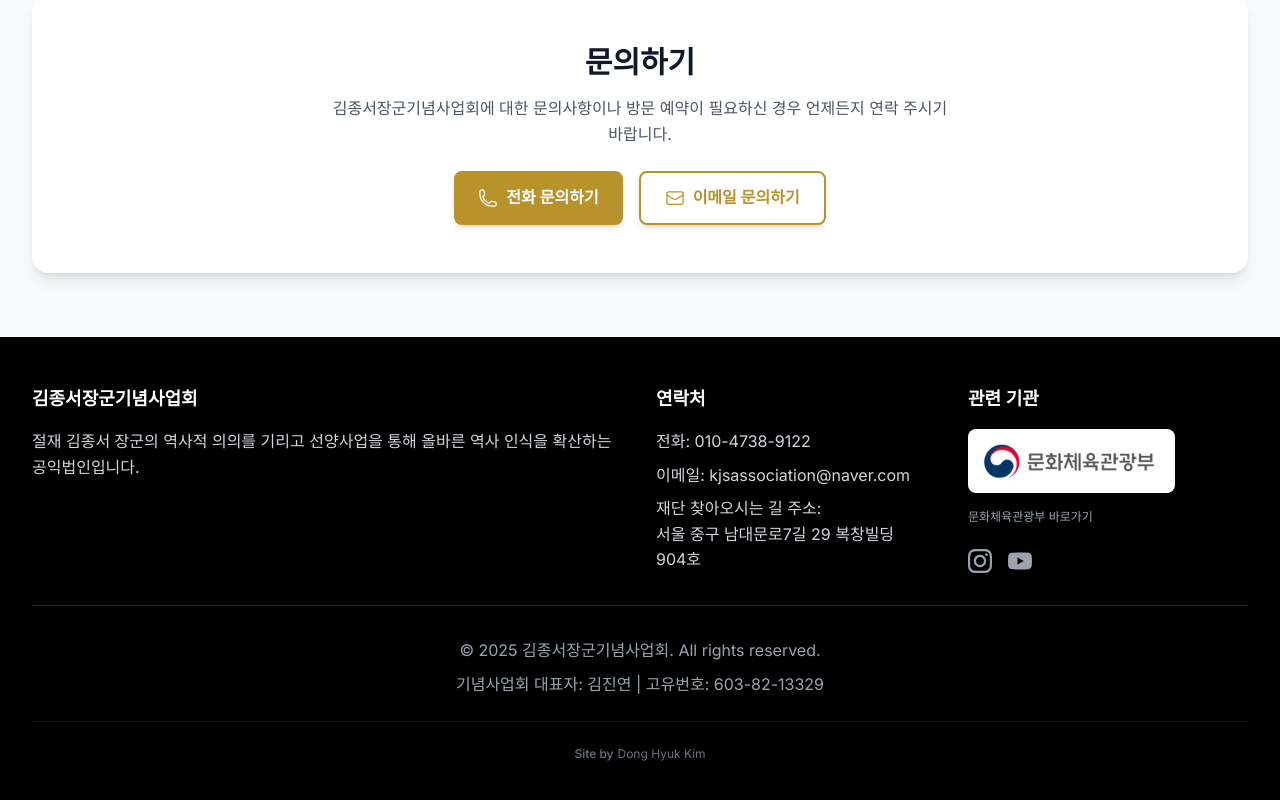
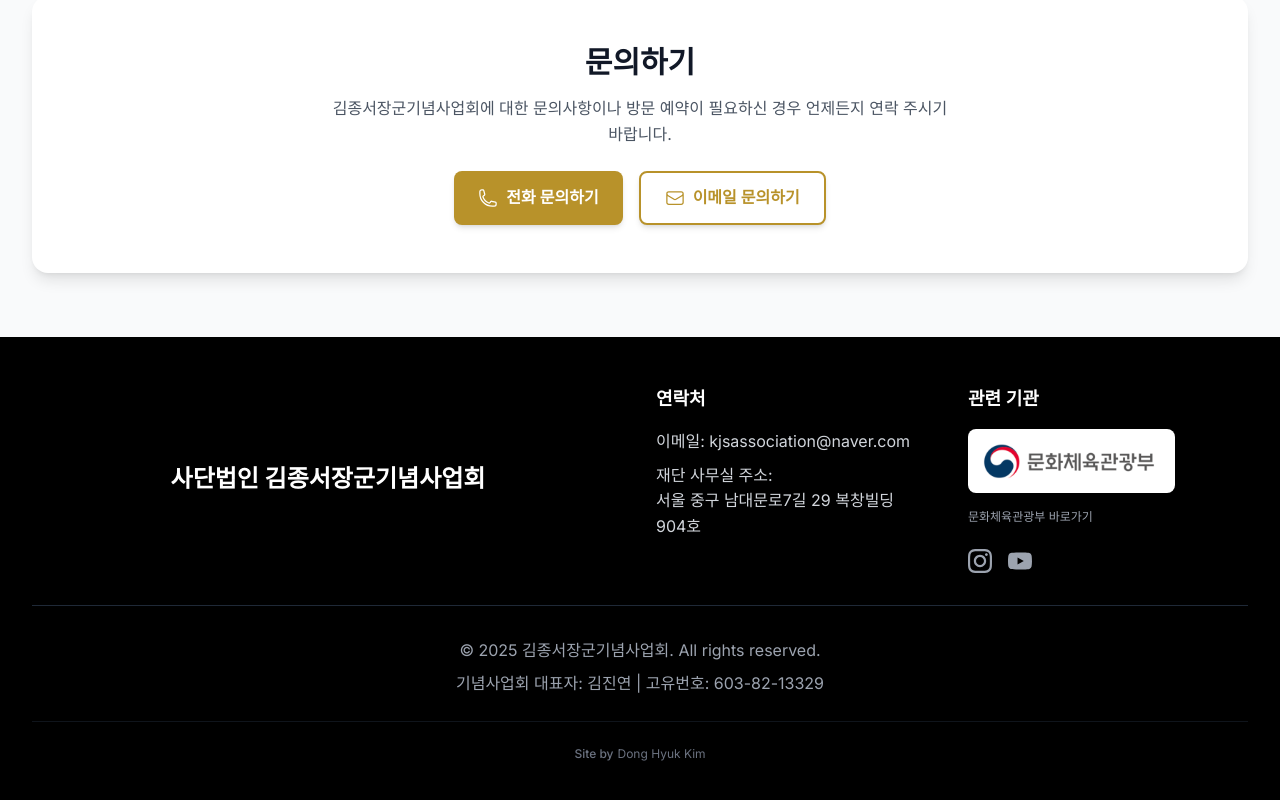
Before and after one commit to kimd345/kimjongseo-frontend, a Next.js app: page /contact in a window 1280 px wide. Shown: the part 1230-2030 px from the top of the page. Built offline with nearby package versions, Linux system fonts and the light colour scheme.

Commit message:
UI adjustments

```diff
--- a/data/content.json
+++ b/data/content.json
@@ -1,6 +1,5 @@
 {
   "content": {
-    "about-general/sources": [],
     "library/announcements": [],
     "library/press": [
       {
--- a/src/app/about-general/life/page.tsx
+++ b/src/app/about-general/life/page.tsx
@@ -296,10 +296,10 @@ export default function LifeAchievementsPage() {
 								<ChevronRightIcon className='ml-2 h-5 w-5' />
 							</Link>
 							<Link
-								href='/library/sources'
+								href='/library/academic'
 								className='inline-flex items-center px-6 py-3 bg-white border-2 border-brand-600 text-brand-600 font-semibold rounded-lg hover:bg-brand-50 transition-all duration-200 shadow-md'
 							>
-								관련 사료 및 연구
+								학술 자료 보기
 								<ChevronRightIcon className='ml-2 h-5 w-5' />
 							</Link>
 						</div>
--- a/src/app/organization/chairman/page.tsx
+++ b/src/app/organization/chairman/page.tsx
@@ -170,10 +170,10 @@ export default function ChairmanMessagePage() {
 								<ChevronRightIcon className='ml-2 h-5 w-5' />
 							</Link>
 							<Link
-								href='/organization/history'
+								href='/organization/projects'
 								className='inline-flex items-center px-6 py-3 bg-brand-600 text-white font-semibold rounded-lg hover:bg-brand-700 transition-all duration-200 shadow-md'
 							>
-								사업회 연혁 보기
+								선양사업 보기
 								<ChevronRightIcon className='ml-2 h-5 w-5' />
 							</Link>
 						</div>
--- a/src/components/admin/content-editor.tsx
+++ b/src/components/admin/content-editor.tsx
@@ -32,12 +32,12 @@ const CONTENT_ENABLED_SECTIONS = [
 	'library/press', // 자료실 > 보도자료
 	'library/academic', // 자료실 > 학술 자료
 	'library/archive', // 자료실 > 사진·영상 아카이브
-	'library/sources', // 자료실 > 관련 사료 및 연구
+	'library/donation-reports', // 자료실 > 기부금 사용내역 및 결산자료
 	'library/announcements', // 자료실 > 공지사항
 	'organization/projects', // 기념사업회 > 선양사업
-	'organization/history', // 기념사업회 > 연혁 (ADDED)
 	// REMOVED: 'about-general/life' - 절재 김종서 장군 > 생애 및 업적
 	// REMOVED: 'about-general/significance' - 절재 김종서 장군 > 역사적 의의
+	// REMOVED: 'library/sources', // 자료실 > 관련 사료 및 연구
 ];
 
 export default function ContentEditor({ initialContent }: ContentEditorProps) {
--- a/src/components/home/hero.tsx
+++ b/src/components/home/hero.tsx
@@ -221,7 +221,7 @@ export default function EnhancedHeroSection({}: EnhancedHeroSectionProps) {
 					onLoad={() => setImageLoaded(true)}
 				/>
 				{/* REVERSED: Light gradient overlay */}
-				<div className='absolute inset-0 bg-gradient-to-b from-black/40 via-black/20 to-black/40' />
+				{/* <div className='absolute inset-0 bg-gradient-to-b from-black/40 via-black/20 to-black/40' /> */}
 			</div>
 
 			{/* Main Content - Right Aligned at Top - DARK TEXT */}
@@ -231,15 +231,15 @@ export default function EnhancedHeroSection({}: EnhancedHeroSectionProps) {
 			>
 				<div className='ml-auto max-w-2xl'>
 					<h1 className='font-chosun text-4xl sm:text-5xl md:text-6xl lg:text-7xl xl:text-8xl font-bold mb-4 md:mb-6 leading-tight'>
-						절재 김종서 장군
+						절재 김종서
 					</h1>
 					<div className='font-chosun text-xl sm:text-2xl md:text-3xl lg:text-4xl xl:text-5xl text-gray-900 mb-6 md:mb-8'>
 						金宗瑞 (1383-1453)
 					</div>
 					<p className='text-lg sm:text-xl md:text-2xl lg:text-3xl text-gray-800 leading-relaxed'>
-						조선 전기의 명재상이자 무장
+						조선 전기의 문무겸전한 명재상이자
 						<br />
-						6진 개척을 통한 영토 확장의 주역
+						6진 개척을 통한 한반도 영토 확장의 주역
 					</p>
 				</div>
 			</div>
@@ -291,7 +291,7 @@ export default function EnhancedHeroSection({}: EnhancedHeroSectionProps) {
 					>
 						<p className='font-chosun text-base sm:text-xl md:text-2xl lg:text-3xl xl:text-4xl font-bold text-shadow-lg tracking-wide'>
 							<InteractiveWord korean='삭풍' chinese='朔風' />
-							은나모끝에불고
+							은나무끝에불고
 						</p>
 					</div>
 
@@ -324,7 +324,7 @@ export default function EnhancedHeroSection({}: EnhancedHeroSectionProps) {
 						<p className='font-chosun text-base sm:text-xl md:text-2xl lg:text-3xl xl:text-4xl font-bold text-shadow-lg tracking-wide'>
 							<InteractiveWord korean='만리변성' chinese='萬里邊城' />에
 							<InteractiveWord korean='일장검' chinese='一長劍' />
-							짊고서서
+							짚고서서
 						</p>
 					</div>
 
@@ -339,7 +339,7 @@ export default function EnhancedHeroSection({}: EnhancedHeroSectionProps) {
 						}}
 					>
 						<p className='font-chosun text-base sm:text-xl md:text-2xl lg:text-3xl xl:text-4xl font-bold text-shadow-lg tracking-wide'>
-							긴파람흰한소래에
+							긴바람큰한소리에
 						</p>
 					</div>
 
@@ -354,7 +354,7 @@ export default function EnhancedHeroSection({}: EnhancedHeroSectionProps) {
 						}}
 					>
 						<p className='font-chosun text-base sm:text-xl md:text-2xl lg:text-3xl xl:text-4xl font-bold text-shadow-lg tracking-wide'>
-							거칠것이없에라
+							거칠것이없어라
 						</p>
 					</div>
 
--- a/src/components/layout/public-footer.tsx
+++ b/src/components/layout/public-footer.tsx
@@ -7,24 +7,20 @@ export default function PublicFooter() {
 			<div className='max-w-7xl mx-auto px-4 sm:px-6 lg:px-8 py-12'>
 				<div className='grid grid-cols-1 md:grid-cols-4 gap-8'>
 					{/* Organization Info */}
-					<div className='md:col-span-2'>
-						<div className='flex items-center gap-3 mb-4'>
-							<h3 className='text-lg font-bold'>김종서장군기념사업회</h3>
-						</div>
-						<p className='text-gray-300 mb-4'>
-							절재 김종서 장군의 역사적 의의를 기리고 선양사업을 통해 올바른
-							역사 인식을 확산하는 공익법인입니다.
-						</p>
+					<div className='md:col-span-2 flex justify-center items-center'>
+						<h3 className='text-2xl font-bold'>
+							사단법인 김종서장군기념사업회
+						</h3>
 					</div>
 
 					{/* Contact Info */}
 					<div>
 						<h4 className='text-lg font-semibold mb-4'>연락처</h4>
 						<div className='space-y-2 text-gray-300'>
-							<p>전화: 010-4738-9122</p>
+							{/* <p>전화: 010-4738-9122</p> */}
 							<p>이메일: kjsassociation@naver.com</p>
 							<p>
-								재단 찾아오시는 길 주소:
+								재단 사무실 주소:
 								<br />
 								서울 중구 남대문로7길 29 복창빌딩 904호
 							</p>
--- a/src/lib/content-manager.ts
+++ b/src/lib/content-manager.ts
@@ -103,11 +103,11 @@ export const FIXED_SECTIONS: Record<string, SectionInfo> = {
 	'about-general': {
 		name: '절재 김종서 장군',
 		description:
-			'조선 초기의 명재상이자 무장인 김종서 장군의 생애와 업적을 소개합니다.',
+			'조선 초기 출장입상(出將入相)한 김종서 장군의 생애와 위대한 업적, 충의대절을 소개합니다.',
 		subsections: {
 			life: '생애 및 업적',
 			significance: '역사적 의의',
-			// Removed: sources (moved to library)
+			// Removed: sources (removed completely)
 			// Removed: photos (removed completely)
 		},
 	},
@@ -117,7 +117,6 @@ export const FIXED_SECTIONS: Record<string, SectionInfo> = {
 		subsections: {
 			overview: '사업회 소개',
 			chairman: '회장 인사말',
-			history: '연혁',
 			projects: '선양사업',
 			// Removed: announcements (moved to library)
 		},
@@ -130,7 +129,7 @@ export const FIXED_SECTIONS: Record<string, SectionInfo> = {
 			press: '보도자료',
 			academic: '학술 자료·연구 보고서',
 			archive: '사진·영상 아카이브',
-			sources: '관련 사료 및 연구', // Moved from about-general
+			['donation-reports']: '기부금 사용내역 및 결산자료',
 		},
 	},
 	contact: {
```
Also changed, not shown: public/assets/hero.jpg.
